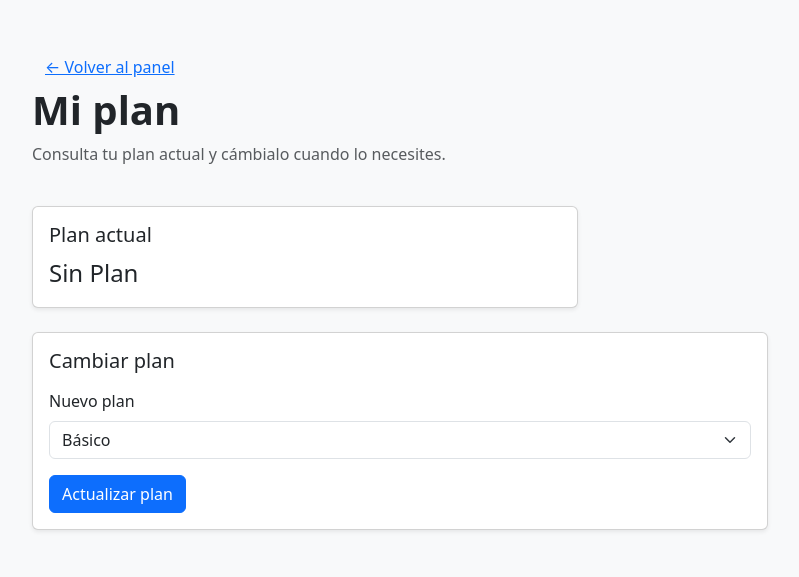
After one commit to Lucklimp/eva_4, a Django app: page /cliente/mi-plan/ in a window 1280 px wide. The commit adds this page. Shown: the top 577 px of the page, without its empty margins (50-849 px from the left). Run offline with Django 5.2, Linux system fonts and the light colour scheme; the visitor is signed in with stand-in values (Sample User, id 1).

Commit message:
Add client plan selection flow

```diff
--- a/core/web.py
+++ b/core/web.py
@@ -4,9 +4,11 @@ from django.contrib import messages
 from django.contrib.auth import authenticate, login, logout
 from django.shortcuts import redirect, render
 from django.urls import reverse
+from django.utils import timezone
 from django.views import View
 from django.views.generic import TemplateView
 
+from .models import PLANES, Company, Subscription
 from .permissions import RoleRequiredMixin
 from .utils import build_menu_flags, get_company_plan
 
@@ -90,3 +92,93 @@ class VendedorDashboardView(BaseDashboardView):
 class ClienteFinalDashboardView(BaseDashboardView):
     allowed_roles = ["cliente_final"]
     role_label = "Cliente Final"
+
+    def dispatch(self, request, *args, **kwargs):
+        plan_name = get_company_plan(request.user.company) if request.user.is_authenticated else None
+        if request.user.is_authenticated and not plan_name:
+            # Redirige al selector de plan si es el primer login o no tiene plan activo.
+            return redirect("cliente_plan_selection")
+        return super().dispatch(request, *args, **kwargs)
+
+
+class ClientePlanSelectionView(RoleRequiredMixin, TemplateView):
+    """Permite a clientes seleccionar un plan en su primer inicio."""
+
+    template_name = "plan_selection.html"
+    allowed_roles = ["cliente_final"]
+
+    def post(self, request, *args, **kwargs):
+        plan_name = request.POST.get("plan")
+        if plan_name not in dict(PLANES):
+            messages.error(request, "Debes elegir un plan válido.")
+            return self.get(request, *args, **kwargs)
+
+        company = request.user.company
+        if not company:
+            # Suposición: los clientes finales sin compañía obtienen una compañía propia.
+            company = Company.objects.create(
+                name=f"Cuenta {request.user.username}",
+                rut=request.user.rut or "11.111.111-1",
+                address="",
+            )
+            request.user.company = company
+            request.user.save(update_fields=["company"])
+
+        Subscription.objects.update_or_create(
+            company=company,
+            defaults={
+                "plan_name": plan_name,
+                # Suposición simple: plan activo por 30 días desde hoy. Ajustar según negocio real.
+                "start_date": timezone.localdate(),
+                "end_date": timezone.localdate() + timezone.timedelta(days=30),
+                "active": True,
+            },
+        )
+
+        messages.success(request, "Plan seleccionado correctamente.")
+        return redirect("dashboard_cliente_final")
+
+    def get_context_data(self, **kwargs):
+        context = super().get_context_data(**kwargs)
+        context["plan_choices"] = PLANES
+        return context
+
+
+class ClientePlanDetailView(RoleRequiredMixin, TemplateView):
+    """Muestra el plan actual y permite cambiarlo."""
+
+    template_name = "my_plan.html"
+    allowed_roles = ["cliente_final"]
+
+    def post(self, request, *args, **kwargs):
+        plan_name = request.POST.get("plan")
+        if plan_name not in dict(PLANES):
+            messages.error(request, "Selecciona un plan válido.")
+            return self.get(request, *args, **kwargs)
+
+        company = request.user.company
+        if not company:
+            messages.error(request, "No tienes una compañía asociada para el plan.")
+            return redirect("cliente_plan_selection")
+
+        Subscription.objects.update_or_create(
+            company=company,
+            defaults={
+                "plan_name": plan_name,
+                # Cambio inmediato: reinicia rango de fechas.
+                "start_date": timezone.localdate(),
+                "end_date": timezone.localdate() + timezone.timedelta(days=30),
+                "active": True,
+            },
+        )
+        messages.success(request, "Plan actualizado correctamente.")
+        return redirect("cliente_plan_detail")
+
+    def get_context_data(self, **kwargs):
+        context = super().get_context_data(**kwargs)
+        plan_name = get_company_plan(self.request.user.company)
+        context.update({
+            "plan_name": plan_name,
+            "plan_choices": PLANES,
+        })
+        return context
--- a/templates/dashboard.html
+++ b/templates/dashboard.html
@@ -26,7 +26,7 @@
             <span class="text-muted">Funciones según rol y plan</span>
         </div>
 
-        <div class="alert alert-info">
+        <div class="alert alert-info d-flex justify-content-between align-items-center">
             {% if menu_flags.branch_limit %}
                 Plan actual: <strong>{{ plan_name }}</strong>. Límite de sucursales: {{ menu_flags.branch_limit }}.
             {% else %}
@@ -34,6 +34,9 @@
             {% endif %}
             {% if not menu_flags.allow_reports %}
                 <br>Reportes avanzados disponibles desde <strong>Plan Estándar</strong>.
+            {% endif %}
+            {% if request.user.role == 'cliente_final' %}
+                <a class="btn btn-sm btn-primary" href="{% url 'cliente_plan_detail' %}">Mi plan</a>
             {% endif %}
         </div>
 
--- /dev/null
+++ b/templates/my_plan.html
@@ -0,0 +1,57 @@
+{% load static %}
+<!doctype html>
+<html lang="es">
+<head>
+  <meta charset="utf-8">
+  <meta name="viewport" content="width=device-width, initial-scale=1">
+  <title>Mi plan</title>
+  <link href="https://cdn.jsdelivr.net/npm/bootstrap@5.3.3/dist/css/bootstrap.min.css" rel="stylesheet">
+</head>
+<body class="bg-light">
+  <div class="container py-5">
+    <div class="row mb-4">
+      <div class="col-12">
+        <a href="{% url 'dashboard_cliente_final' %}" class="btn btn-link">&larr; Volver al panel</a>
+        <h1 class="fw-bold">Mi plan</h1>
+        <p class="text-muted">Consulta tu plan actual y cámbialo cuando lo necesites.</p>
+      </div>
+    </div>
+
+    <div class="row mb-4">
+      <div class="col-12 col-lg-6">
+        <div class="card shadow-sm">
+          <div class="card-body">
+            <h5 class="card-title">Plan actual</h5>
+            <p class="card-text fs-4">{{ plan_name|default:"Sin Plan" }}</p>
+          </div>
+        </div>
+      </div>
+    </div>
+
+    <div class="row">
+      <div class="col-12 col-lg-8">
+        <div class="card shadow-sm">
+          <div class="card-body">
+            <h5 class="card-title mb-3">Cambiar plan</h5>
+            <form method="post" class="row g-3">
+              {% csrf_token %}
+              <div class="col-12">
+                <label class="form-label" for="id_plan">Nuevo plan</label>
+                <select class="form-select" name="plan" id="id_plan">
+                  {% for plan_value, plan_label in plan_choices %}
+                  <option value="{{ plan_value }}" {% if plan_value == plan_name %}selected{% endif %}>{{ plan_label }}</option>
+                  {% endfor %}
+                </select>
+              </div>
+              <div class="col-12">
+                <button type="submit" class="btn btn-primary">Actualizar plan</button>
+              </div>
+            </form>
+          </div>
+        </div>
+      </div>
+    </div>
+  </div>
+  <script src="https://cdn.jsdelivr.net/npm/bootstrap@5.3.3/dist/js/bootstrap.bundle.min.js"></script>
+</body>
+</html>
--- a/temucosoft/urls.py
+++ b/temucosoft/urls.py
@@ -18,6 +18,8 @@ from core.views import (
 from core.web import (
     AdminClienteDashboardView,
     ClienteFinalDashboardView,
+    ClientePlanDetailView,
+    ClientePlanSelectionView,
     GerenteDashboardView,
     LogoutView,
     RoleLoginView,
@@ -55,5 +57,7 @@ urlpatterns = [
     path('dashboard/gerente/', GerenteDashboardView.as_view(), name='dashboard_gerente'),
     path('dashboard/vendedor/', VendedorDashboardView.as_view(), name='dashboard_vendedor'),
     path('dashboard/cliente-final/', ClienteFinalDashboardView.as_view(), name='dashboard_cliente_final'),
+    path('cliente/seleccionar-plan/', ClientePlanSelectionView.as_view(), name='cliente_plan_selection'),
+    path('cliente/mi-plan/', ClientePlanDetailView.as_view(), name='cliente_plan_detail'),
     path('logout/', LogoutView.as_view(), name='logout'),
 ]
```
Also changed, not shown: templates/plan_selection.html (added, +45 -0 lines).
